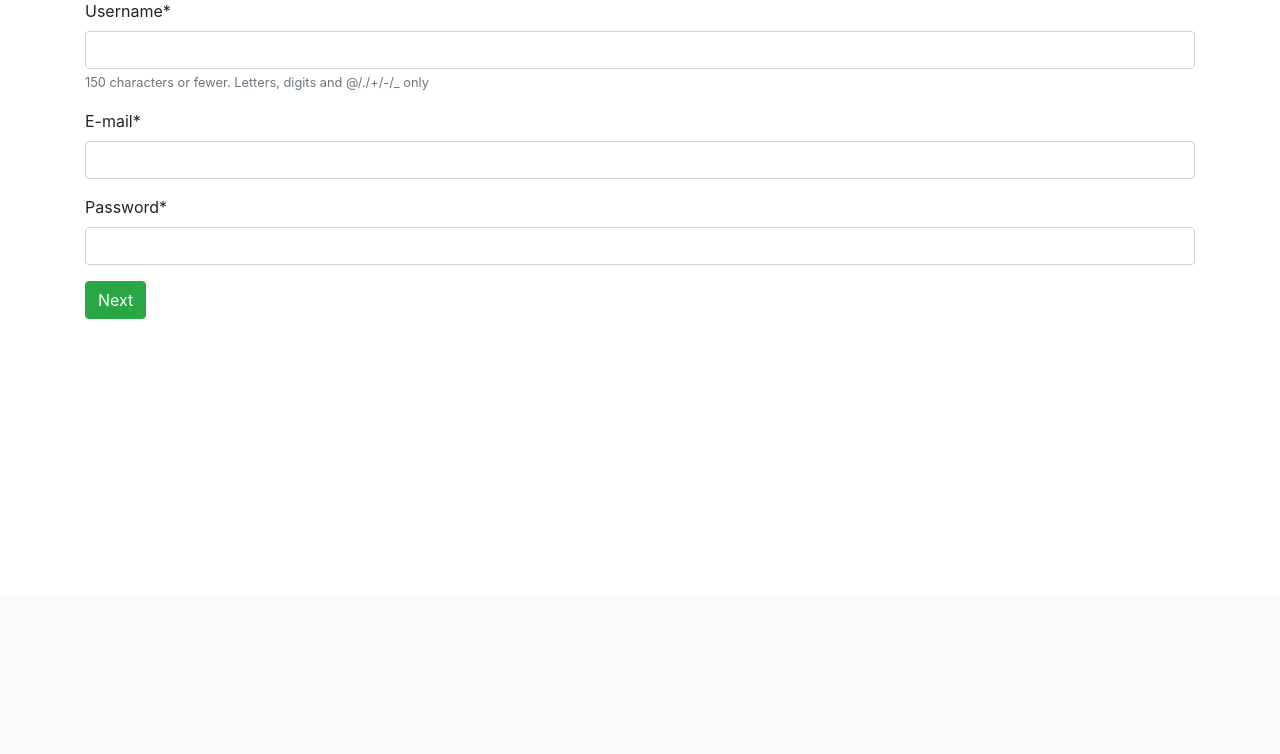
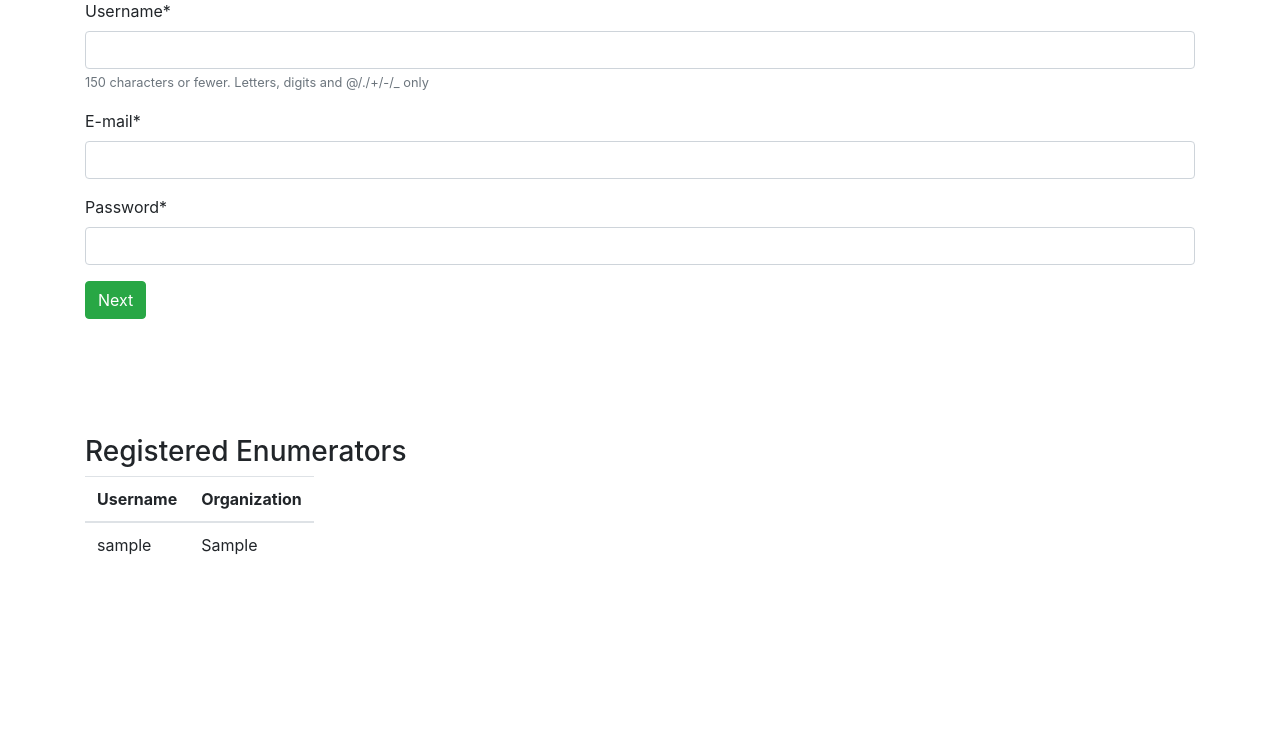
Before and after one commit to nadhirahrafidz/SysWebsite-Live, a Django app: page /enumerators/ in a window 1280 px wide. Shown: the part 205-959 px from the top of the page. Before the commit the page ends 524 px from the top, so only its background shows below. Run offline with Django 3.2, Linux system fonts and the light colour scheme; tables that the repository leaves empty hold one stand-in row (values such as "Sample post"); some libraries are stand-ins or nearby versions.

Commit message:
enum table

```diff
--- a/Users/views.py
+++ b/Users/views.py
@@ -19,7 +19,6 @@ def getToken(request):
             headers = {
                 'Content-type': 'application/json',
                 }
-            # Hard coded URL
             r = requests.post('https://system-engineering.herokuapp.com/users/', data=json.dumps(data), headers=headers)
             if r.status_code == 201 or r.status_code == 200:
                 data ={
@@ -32,8 +31,10 @@ def getToken(request):
                 username = form.cleaned_data['username']
                 email = form.cleaned_data['email']
                 return redirect('add/%s/%s/%s/' % (token, username, email))
-            # ERROR HANDLING IF FORM IS NOT VALID
+
+    enumerators = Enumerator.objects.all()
     context ={
+        "enumerators":enumerators,
         "form": form,
     }
     return render(request, 'enumerator_token.html', context)
--- a/templates/enumerator_token.html
+++ b/templates/enumerator_token.html
@@ -25,6 +25,31 @@
                 </form>
             </div>
         </div>
+        <div class="row">
+            <div class="col-sm">
+                <h3 style="margin-top: 100;">Registered Enumerators</h3>
+                <table class="table table-responsive table-hover">
+                    <thead>
+                        <tr>
+                            <th>
+                                Username
+                            </th>
+                            <th>
+                                Organization
+                            </th>
+                        </tr>
+                    </thead>
+                    <tbody>
+                        {% for enum in enumerators%}
+                        <tr style="width:100%;">
+                            <td>{{enum.username}}</td>
+                            <td>{{enum.organization}}</td>
+                        </tr>
+                        {% endfor %}
+                    </tbody>
+                </table>
+            </div>
+        </div>
     </div>
 
     <script src="https://code.jquery.com/jquery-3.4.1.min.js" integrity="sha256-CSXorXvZcTkaix6Yvo6HppcZGetbYMGWSFlBw8HfCJo=" crossorigin="anonymous"></script>
```
